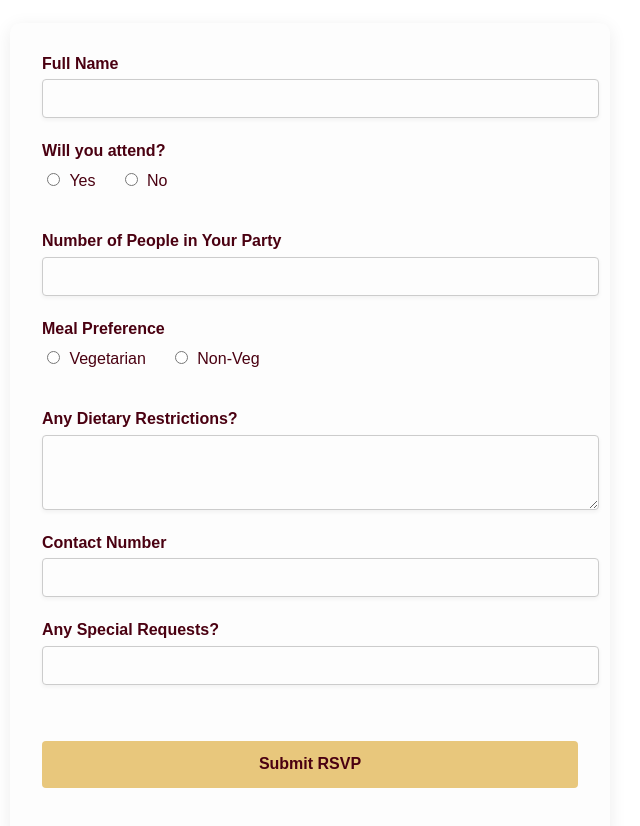
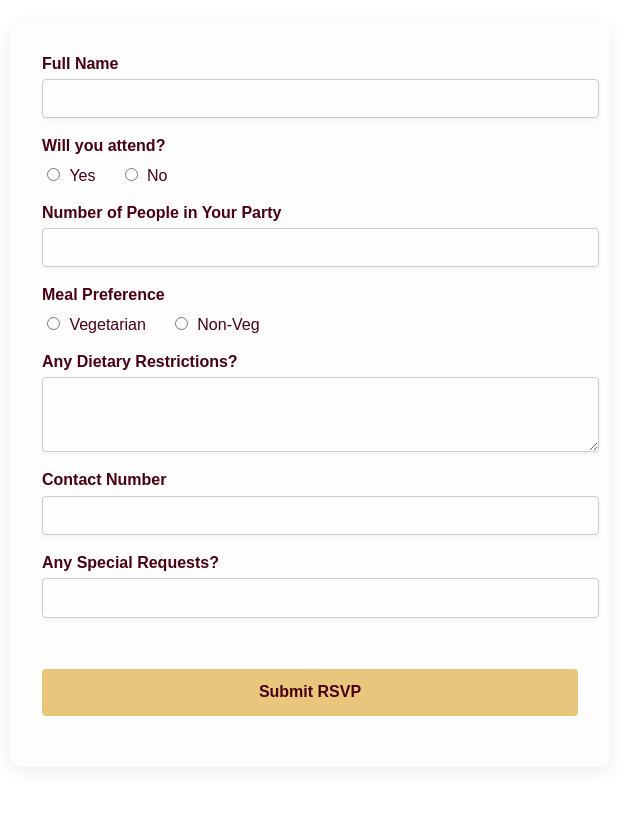
Before and after one commit to npai96/rach-wedding-rsvp, a plain HTML site: page index.html in a window 1280 px wide. Shown: the part 840-1666 px from the top of the page, without its empty margins (330-970 px from the left). After the commit the page ends 1639 px from the top, so only its background shows below. Drawn offline with Linux system fonts and the light colour scheme.

Commit message:
Form group spacing

```diff
--- a/style.css
+++ b/style.css
@@ -26,10 +26,6 @@ form {
   padding: 2rem;
   border-radius: 10px;
   box-shadow: 0 4px 18px rgba(0, 0, 0, 0.08);
-}
-
-.form-group {
-  margin-bottom: 1.5rem;
 }
 
 form input,
```
